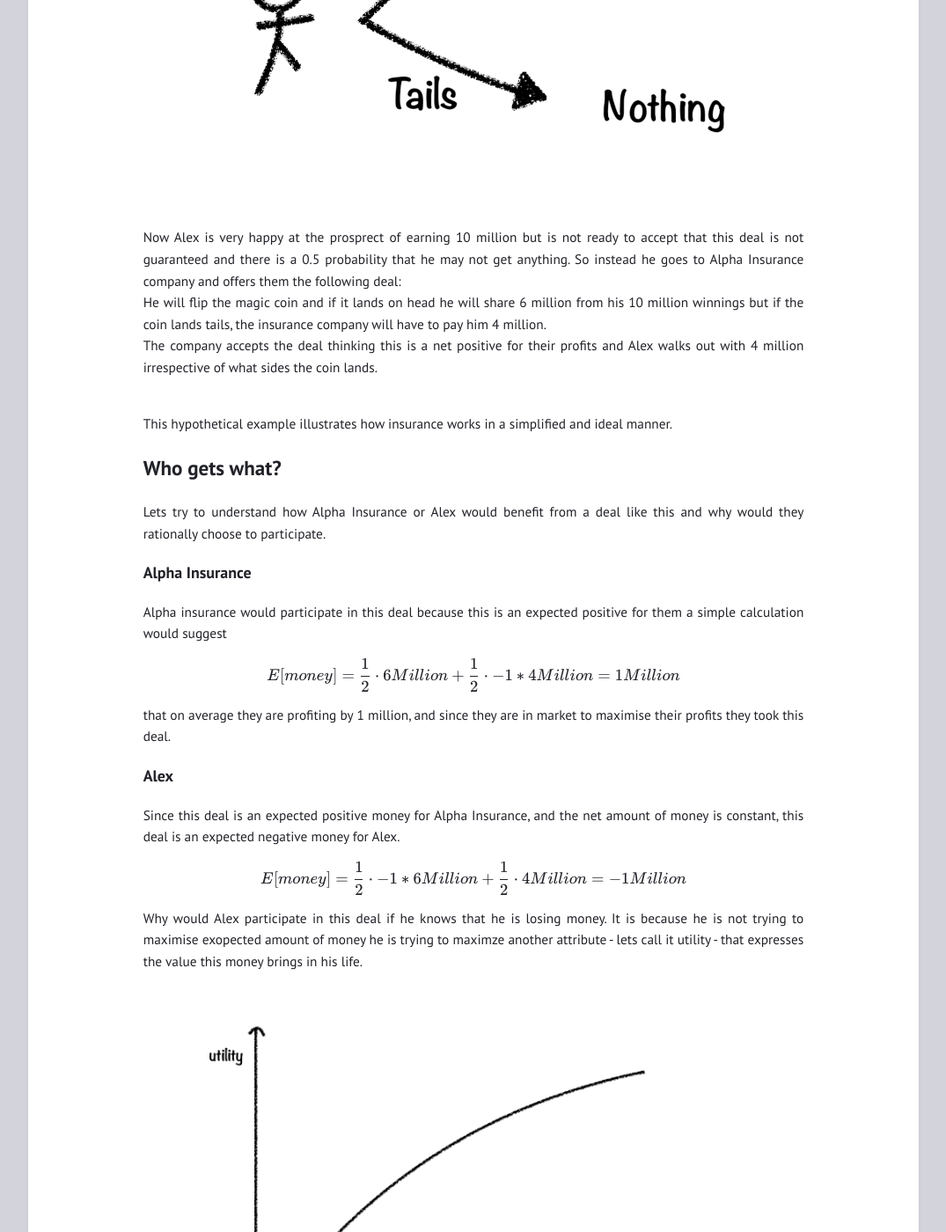
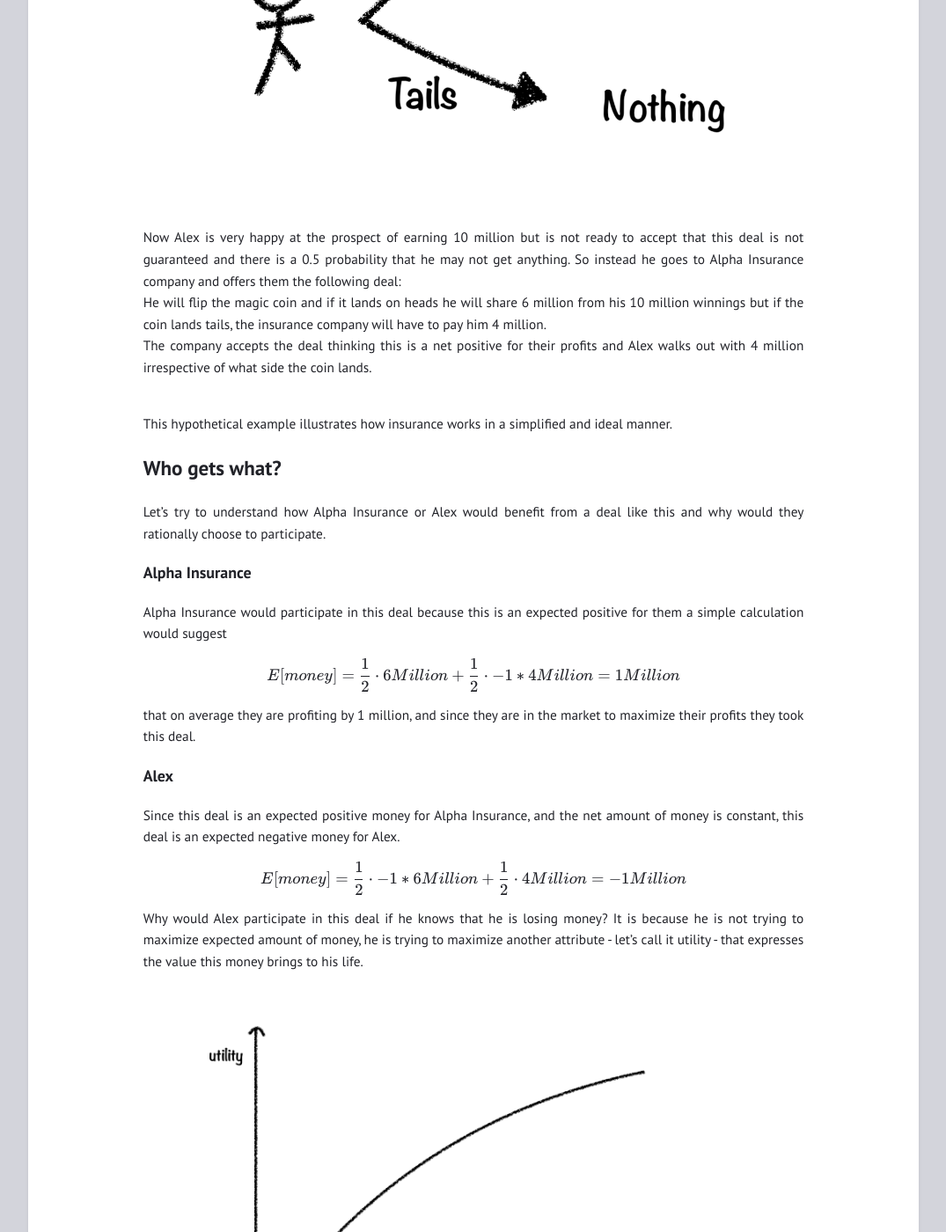
Before and after one commit to ayushbatra/ayushbatra.github.io, a Jekyll site: the page built from _posts/2023-01-01-insurance.md, in a window 1280 px wide and 1400 px high, scrolled down 626 px. Shown: the whole window at 88% size, without its empty margins (102-1177 px from the left). Built offline with Jekyll 4.4.1, drawn with Linux system fonts in a browser that asks for light colours; some of the changed text lies outside the part shown.

Commit message:
Update 2023-01-01-insurance.md

```diff
--- a/_posts/2023-01-01-insurance.md
+++ b/_posts/2023-01-01-insurance.md
@@ -5,10 +5,10 @@ layout: page
 mathjax: true
 ---
 
-Lets try to understand what insurance means from the hypothetical example of Alex.<br />
+Let's try to understand what insurance means from the hypothetical example of Alex.<br />
 Alex one day wakes to find a magic coin with the following instructions:
 
-* You are only allowed to flip the coin once and it will vanish afterwards.
+* You are only allowed to flip the coin once and it will vanish afterward.
 * The coin has an equal probability of landing either 'Heads' or 'Tails'.
 * If the coin lands on 'Heads' you will be given 10 million.
 * If the coin lands on 'Tails' you will be given nothing.
@@ -24,27 +24,27 @@ Alex one day wakes to find a magic coin with the following instructions:
 ![Rules](/assets/story.png "Rules")
 
 
-Now Alex is very happy at the prosprect of earning 10 million but is not ready to accept that this deal is not guaranteed and there is a 0.5 probability that he may not get anything. So instead he goes to Alpha Insurance company and offers them the following deal:
+Now Alex is very happy at the prospect of earning 10 million but is not ready to accept that this deal is not guaranteed and there is a 0.5 probability that he may not get anything. So instead he goes to Alpha Insurance company and offers them the following deal:
 <br />
-He will flip the magic coin and if it lands on head he will share 6 million from his 10 million winnings but if the coin lands tails, the insurance company will have to pay him 4 million.
+He will flip the magic coin and if it lands on heads he will share 6 million from his 10 million winnings but if the coin lands tails, the insurance company will have to pay him 4 million.
 <br />
-The company accepts the deal thinking this is a net positive for their profits and Alex walks out with 4 million irrespective of what sides the coin lands.
+The company accepts the deal thinking this is a net positive for their profits and Alex walks out with 4 million irrespective of what side the coin lands.
 <br /><br />
 
 This hypothetical example illustrates how insurance works in a simplified and ideal manner.
 
 ## Who gets what?
 
-Lets try to understand how Alpha Insurance or Alex would benefit from a deal like this and why would they rationally choose to participate.
+Let's try to understand how Alpha Insurance or Alex would benefit from a deal like this and why would they rationally choose to participate.
 
 
 ### Alpha Insurance
-Alpha insurance would participate in this deal because this is an expected positive for them a simple calculation would suggest
+Alpha Insurance would participate in this deal because this is an expected positive for them a simple calculation would suggest
 
 $$E[money] = \frac{1}{2}\cdot 6 Million + \frac{1}{2}\cdot-1 * 4 Million = 1 Million$$
 
 
-that on average they are profiting by 1 million, and since they are in market to maximise their profits they took this deal.
+that on average they are profiting by 1 million, and since they are in the market to maximize their profits they took this deal.
 
 
 ### Alex
@@ -53,15 +53,15 @@ Since this deal is an expected positive money for Alpha Insurance, and the net a
 $$E[money] = \frac{1}{2}\cdot -1 * 6 Million + \frac{1}{2} \cdot 4 Million = -1 Million$$
 
 
-Why would Alex participate in this deal if he knows that he is losing money. It is because he is not trying to maximise exopected amount of money he is trying to maximze another attribute - lets call it utility - that expresses the value this money brings in his life.
+Why would Alex participate in this deal if he knows that he is losing money? It is because he is not trying to maximize expected amount of money, he is trying to maximize another attribute - let's call it utility - that expresses the value this money brings to his life.
 
 <img src="/assets/Law_of_Dim_Mar_U.png" alt="Law of Diminishing Marginal Utility" width="700"/>
 
-This phenomenon is understood by the "Law of Diminishing Marginal Utility" which implies that the value of something gets lower if you have a large amount of this thing. In this case money, Alex would prefer having more money as depicted by the increasing function of utility with money but this value increases less and less when he has larger and larger amount of money.<br /> In other words the value that he expects to gain in his life by getting 4 million is more than the value he expects to lose in his life by losing 6 million. Thus he has a positive expected value this deal and would choose to participate in this stochastic transaction with Alpha Insurance.
+This phenomenon is understood by the "Law of Diminishing Marginal Utility" which implies that the value of something gets lower if you have a large amount of this thing. In this case, Alex would prefer having more money as depicted by the increasing function of utility with money but this value increases less and less when he has larger and larger amounts of money.<br /> In other words the value that he expects to gain in his life by getting 4 million is more than the value he expects to lose in his life by losing 6 million. Thus he has a positive expected value in this deal and would choose to participate in this stochastic transaction with Alpha Insurance.
 
 
 
 <br />
 <br />
 
-In slightly different words, an insurance service could be considered a courier service to send money from your more prosperous future to a your less prosperous future.
+In slightly different words, an insurance service could be considered a courier service to send money from your more prosperous futures to your less prosperous futures.
```
